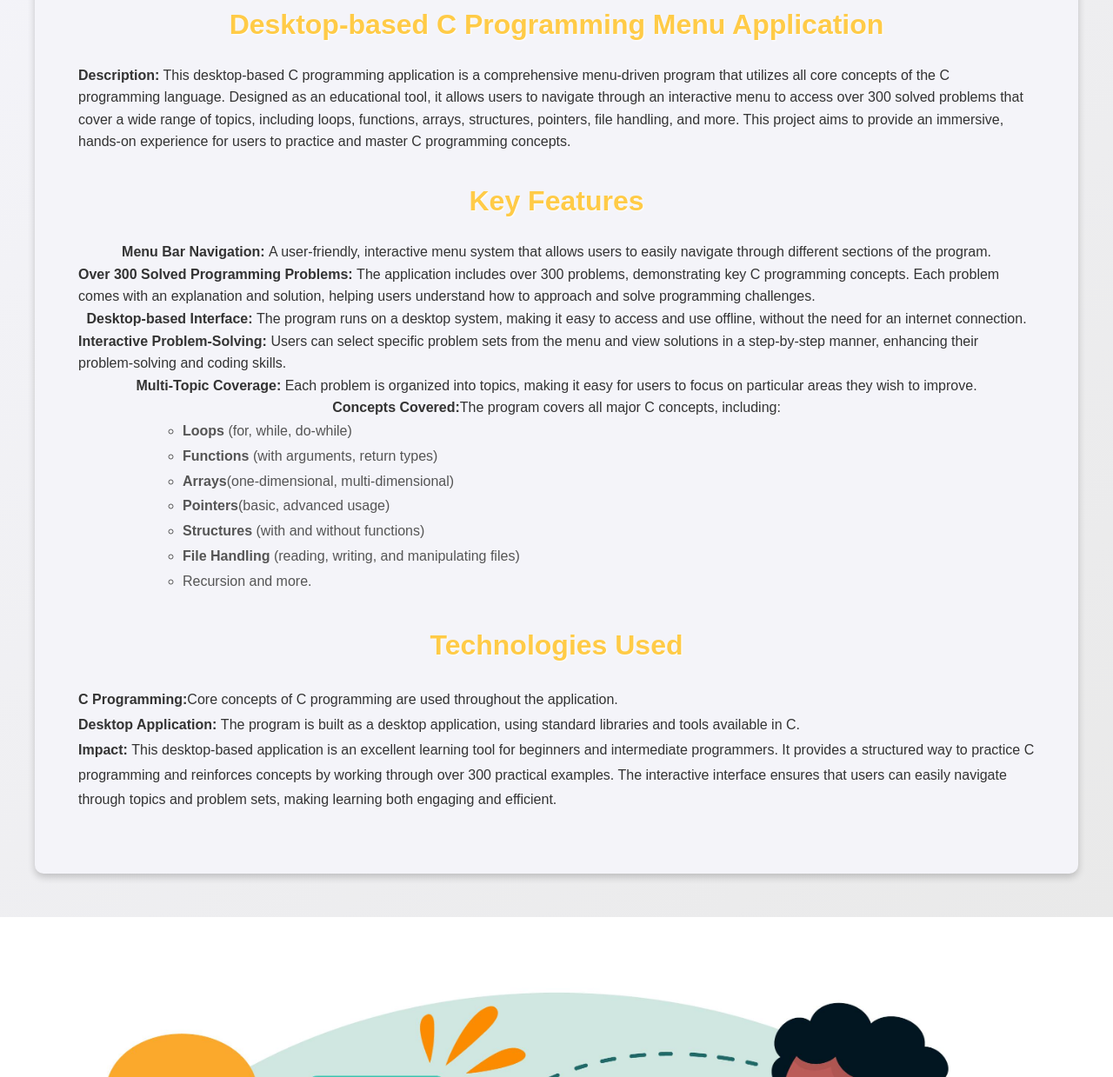
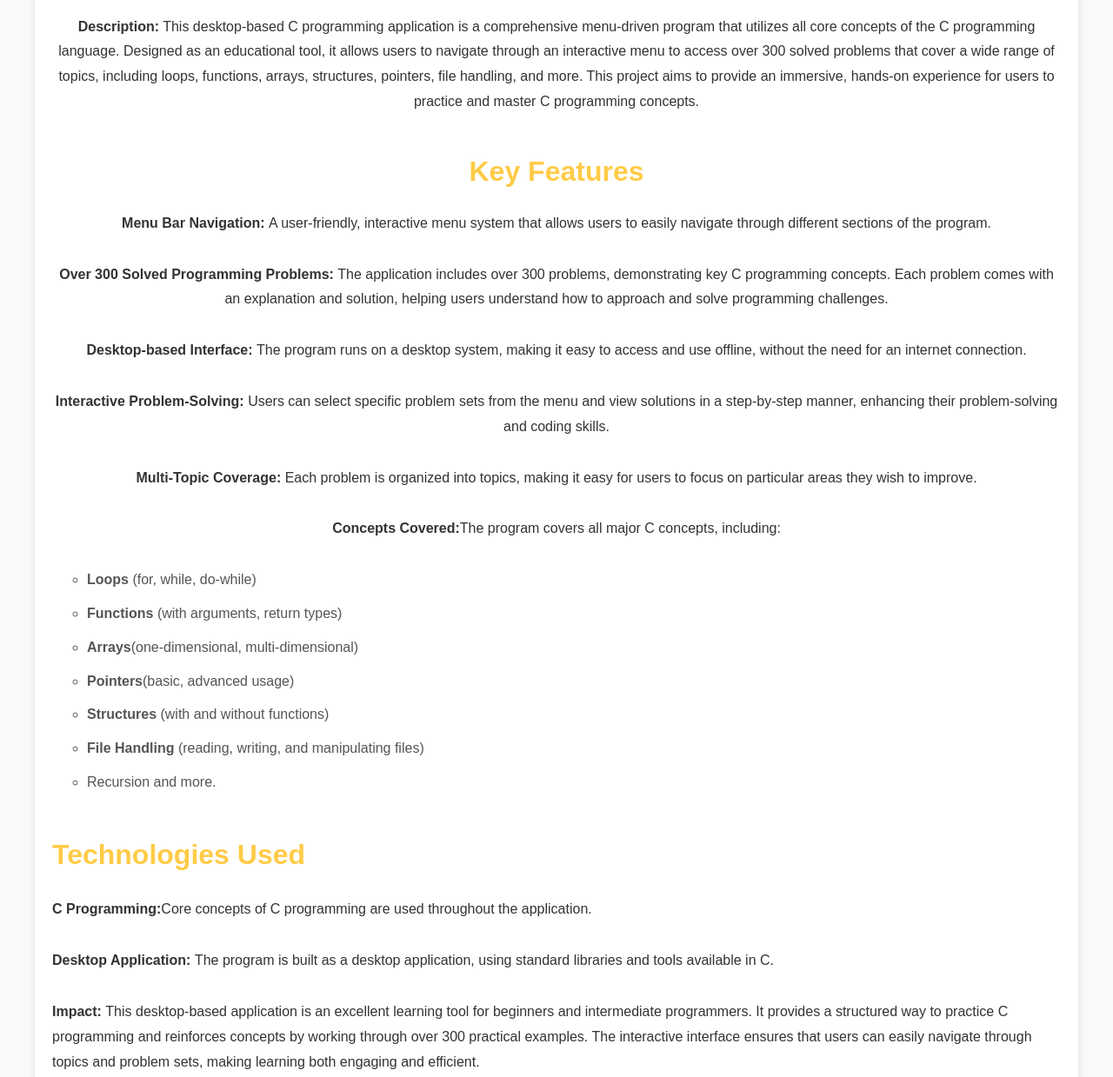
Before and after one commit to Shadabbelim2/my-port, a plain HTML site: page project1.html in a window 1280 px wide. Shown: the part 1039-2278 px from the top of the page at 87% size. Drawn offline with nearby package versions, Linux system fonts and the light colour scheme; no server answers.

Commit message:
changes on project 1 page

```diff
--- a/project1.html
+++ b/project1.html
@@ -47,7 +47,8 @@
 
 
 
-    <section id="project1" class="hero" style="background-image: url(my-pic/project1.jpg); background-position: center; background-repeat: no-repeat; background-size: cover; background-attachment: fixed; @media (max-width: 768px) { background-size: 100%; background-attachment: scroll  ; }">
+    <section id="project1" class="hero"
+        style="background-image: url(my-pic/project1.jpg); background-position: center; background-repeat: no-repeat; background-size: cover; background-attachment: fixed; @media (max-width: 768px) { background-size: 100%; background-attachment: scroll  ; }">
         <div class="hero-content">
             <h1>Our <span class="highlight">Projects</span></h1>
             <p>Explore the amazing projects we have worked on and the impact they have made in various industries.</p>
@@ -68,58 +69,69 @@
     <section class="breadcrumb">
         <p><a href="project.html">Project</a> > <span>Project-1</span></p>
     </section>
-    <section class="achievements-section">
-        <div class="achievements-container">
+    <section class="project-achievements">
+        <div class="achievements-wrapper">
 
 
 
-                <h2 style="text-align: center; color:#ffcb47 ; margin-top: 30px;"> Desktop-based C Programming Menu Application</h2>
-                <p><strong>Description:</strong> This desktop-based C programming application is a comprehensive
+            <h2 class="section-title"> Desktop-based C Programming Menu
+                Application</h2>
+            <p class="description"><strong>Description:</strong> This desktop-based C programming application is a comprehensive
                 menu-driven program that utilizes all core concepts of the C programming language. Designed as an
                 educational tool, it allows users to navigate through an interactive menu to access over 300 solved
                 problems that cover a wide range of topics, including loops, functions, arrays, structures,
                 pointers, file handling, and more. This project aims to provide an immersive, hands-on experience
                 for users to practice and master C programming concepts.</p>
 
-                <h2 style=" color:#ffcb47 ; margin-top: 30px;"> Key Features</h2>
-                <p><strong>Menu Bar Navigation: </strong>A user-friendly, interactive menu system that allows users to
+            <h2 class="section-subtitle"> Key Features</h2>
+            <p class="description"><strong>Menu Bar Navigation: </strong>A user-friendly, interactive menu system that allows users to
                 easily navigate through different sections of the program. </p>
-                <p><strong>Over 300 Solved Programming Problems: </strong>The application includes over 300 problems,
+            <p class="description"><strong>Over 300 Solved Programming Problems: </strong>The application includes over 300 problems,
                 demonstrating key C programming concepts. Each problem comes with an explanation and solution,
                 helping users understand how to approach and solve programming challenges. </p>
-                <p><strong>Desktop-based Interface: </strong>The program runs on a desktop system, making it easy to
+            <p class="description"><strong>Desktop-based Interface: </strong>The program runs on a desktop system, making it easy to
                 access and use offline, without the need for an internet connection.</p>
-                <p><strong>Interactive Problem-Solving: </strong>Users can select specific problem sets from the menu
+            <p class="description"><strong>Interactive Problem-Solving: </strong>Users can select specific problem sets from the menu
                 and view solutions in a step-by-step manner, enhancing their problem-solving and coding skills.</p>
-                <p><strong>Multi-Topic Coverage: </strong> Each problem is organized into topics, making it easy for
+            <p class="description"><strong>Multi-Topic Coverage: </strong> Each problem is organized into topics, making it easy for
                 users to focus on particular areas they wish to improve.</p>
-                    <p style="margin: 0;"><strong>Concepts Covered:</strong>The program covers all major C concepts, including:<ul style="list-style-type: none; padding: 0;">
+            <p class="description"><strong>Concepts Covered:</strong>The program covers all major C concepts, including:
+            <ul style="list-style-type: none; padding: 0;">
 
-                       <ul> <li style="margin: 0 80px;"><strong>Loops</strong> (for, while, do-while)</li>
-                        <li style="margin: 0 80px;"><strong>Functions </strong>(with arguments, return types)</li>
-                       <li style="margin: 0 80px;"><strong>Arrays</strong>(one-dimensional, multi-dimensional)</li>
-                       <li style="margin: 0   80px;  "><strong>Pointers</strong>(basic, advanced usage)</li>
-                       <li style="margin: 0  80px;"><strong>Structures </strong>(with and without functions)</li>
-                       <li style="margin: 0  80px;"><strong>File Handling </strong>(reading, writing, and manipulating files)</li>
-                        <li style="margin: 0 80px;"><strong></strong>Recursion and more.</li>
-                    </ul></p>
+                <ul class="tech-list">
+                    <li ><strong>Loops</strong> (for, while, do-while)</li>
+                    <li ><strong>Functions </strong>(with arguments, return types)</li>
+                    <li ><strong>Arrays</strong>(one-dimensional, multi-dimensional)</li>
+                    <li ><strong>Pointers</strong>(basic, advanced usage)</li>
+                    <li ><strong>Structures </strong>(with and without functions)</li>
+                    <li ><strong>File Handling </strong>(reading, writing, and manipulating
+                        files)</li>
+                    <li ><strong></strong>Recursion and more.</li>
+                </ul>
+                </p>
 
 
 
 
-                <h2 style=" color:#ffcb47 ; margin-top: 30px;">Technologies Used</h2>
-                <p><strong>C Programming:</strong>Core concepts of C programming are used throughout the application.</p>
-                <p><strong>Desktop Application: </strong>The program is built as a desktop application, using standard libraries and tools available in C.</p>
-           <p><strong>Impact: </strong>This desktop-based application is an excellent learning tool for beginners and intermediate programmers. It provides a structured way to practice C programming and reinforces concepts by working through over 300 practical examples. The interactive interface ensures that users can easily navigate through topics and problem sets, making learning both engaging and efficient.</p>
+                <h2 class="section-subtitle">Technologies Used</h2>
+                <p class="description"><strong>C Programming:</strong>Core concepts of C programming are used throughout the application.
+                </p>
+                <p class="description"><strong>Desktop Application: </strong>The program is built as a desktop application, using standard
+                    libraries and tools available in C.</p>
+                <p class="description"><strong>Impact: </strong>This desktop-based application is an excellent learning tool for beginners
+                    and intermediate programmers. It provides a structured way to practice C programming and reinforces
+                    concepts by working through over 300 practical examples. The interactive interface ensures that
+                    users can easily navigate through topics and problem sets, making learning both engaging and
+                    efficient.</p>
 
         </div>
     </section>
-<section class="cta-section" >
-    <div class="cta-container" >
+    <section class="cta-section">
+        <div class="cta-container">
             <h2>Ready to Get Started?</h2>
-        <p>Contact us today and let’s discuss  how we can help you achieve your goals.</p>
+            <p>Contact us today and let’s discuss how we can help you achieve your goals.</p>
             <div class="cta-buttons">
-            <a href="contact.html" class="btn-secondary"s>Get in Touch</a>
+                <a href="contact.html" class="btn-secondary" s>Get in Touch</a>
             </div>
 
         </div>
```
Also changed, not shown: contact.html (+1 -1 lines), project3.html (+46 -23 lines). Lines whose indentation alone changed are shown as unchanged.
